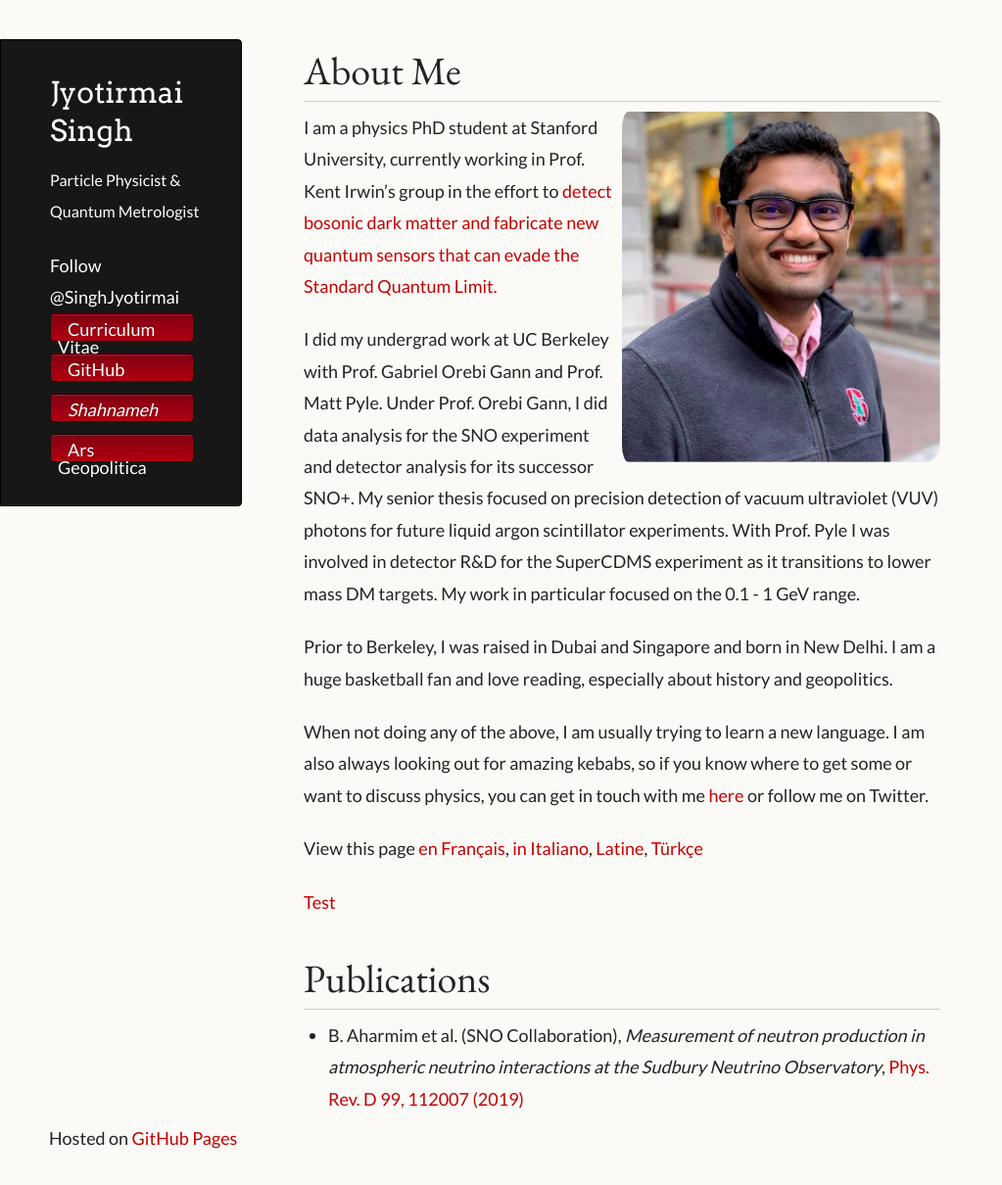
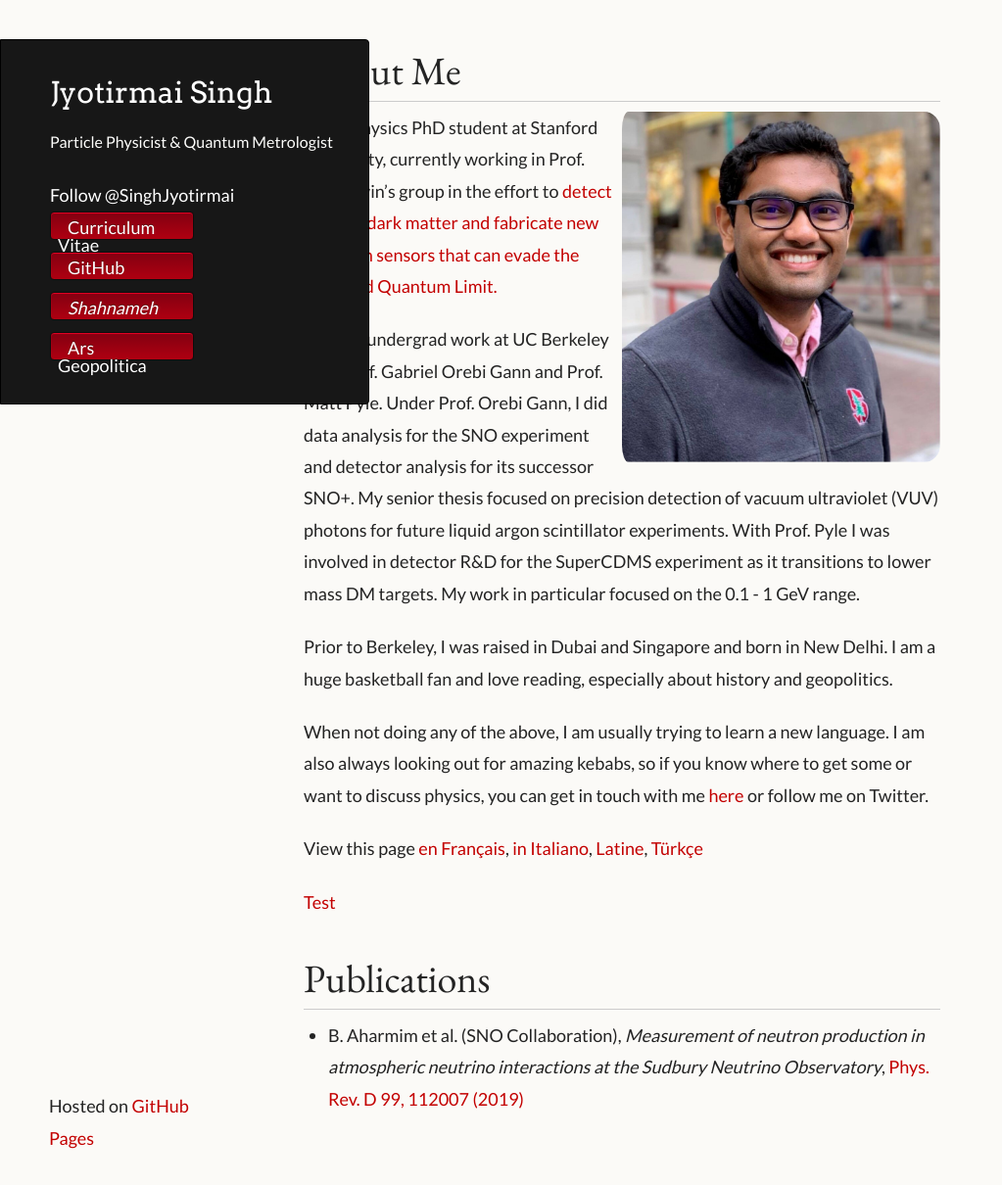
Before and after one commit to joe-singh/joe-singh.github.io, a Jekyll site: the page built from index.md, in a window 1280 px wide and 1210 px high. Shown: the whole window at 98% size, without its empty margins (0-1023 px from the left). Built offline with Jekyll 4.4.1, drawn with Linux system fonts in a browser that asks for light colours; some web fonts are replaced; comment, search, counter and statistics services are not loaded.

```diff
--- a/_sass/jekyll-theme-dinky.scss
+++ b/_sass/jekyll-theme-dinky.scss
@@ -224,7 +224,7 @@ td {
 header {
 	background-color: #171717;
 	color: #FDFDFB;
-  width:170px;
+  width:300px; //170px
   float:left;
   position:fixed;
 	border: 1px solid #000;
@@ -337,7 +337,7 @@ section {
 /* Footer */
 
 footer {
-  width:300px; //170px
+  width:170px; //170px
   float:left;
   position:fixed;
   bottom:10px;
```
